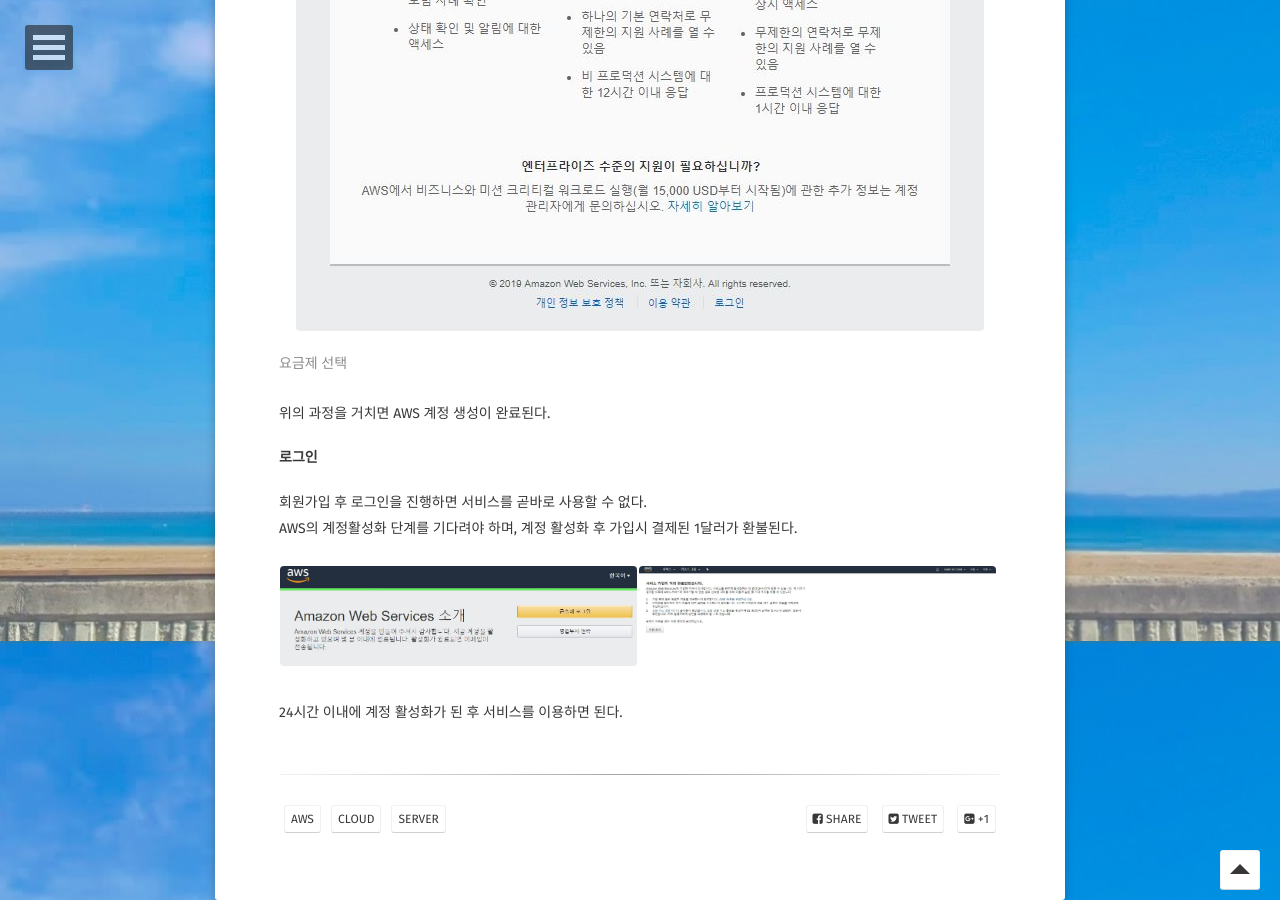
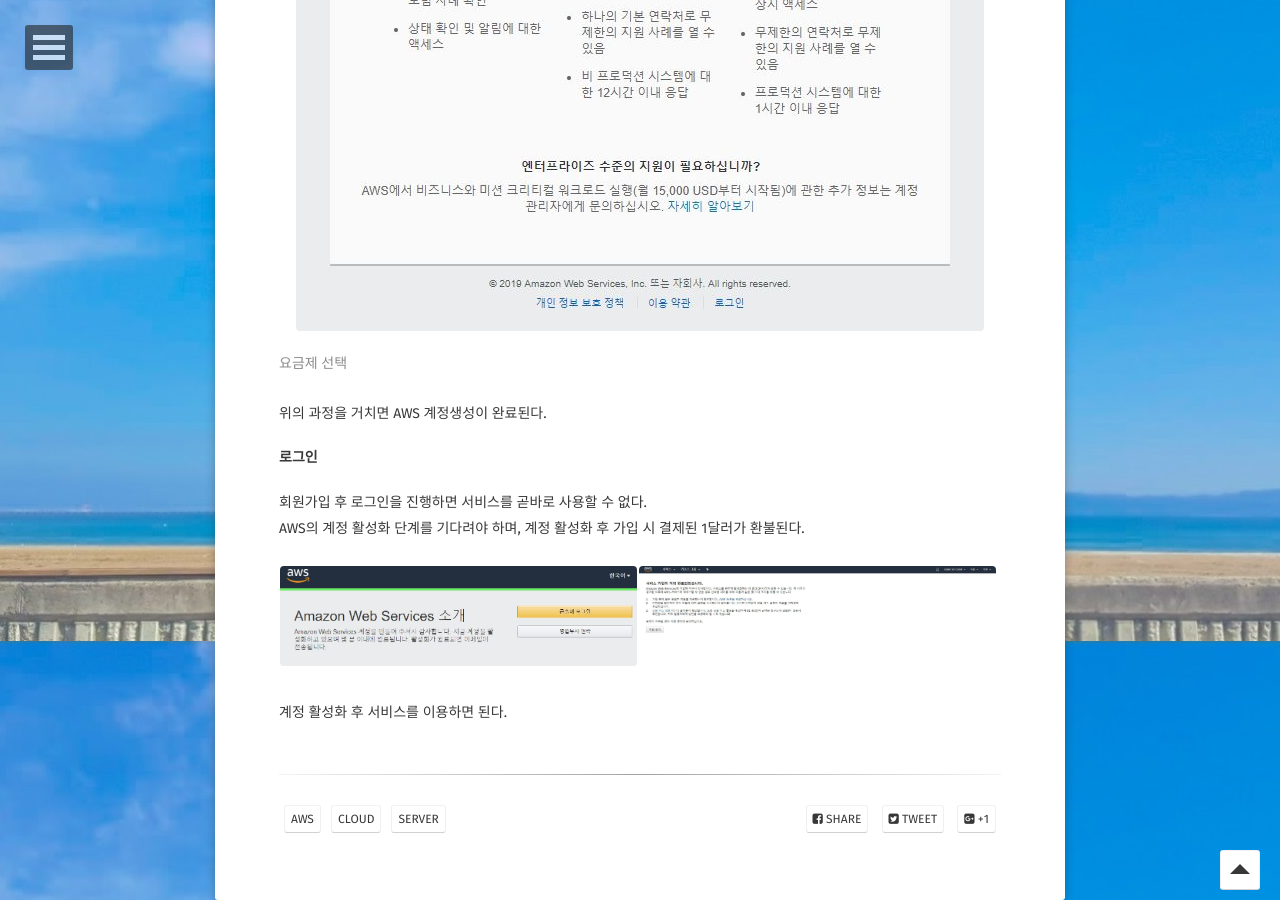
Before and after one commit to kangyechan/kangyechan.github.io, a Jekyll site: the page built from _posts/post/2019-01-02-aws-set-join.md, in a window 1280 px wide and 900 px high, scrolled down 3859 px. Built offline with Jekyll 4.4.1, drawn with Linux system fonts in a browser that asks for light colours; some web fonts are replaced; some of the changed text lies outside the part shown.

Commit message:
Update 2019-01-02-aws-set-join.md

```diff
--- a/_posts/post/2019-01-02-aws-set-join.md
+++ b/_posts/post/2019-01-02-aws-set-join.md
@@ -53,24 +53,24 @@ AWS Educate에듀케이션 계정이 필요없는 경우에는 사용하는 mail
 
 #### 요금제 선택
 
-사용할 요금제를 선택하게 되는데 가벼운 테스트는 1년 프리티어로 충분하므로
-무료 계정을 선택해 가입을 진행한다.
+사용할 요금제를 선택하게 되는데 가벼운 테스트는 무료계정으로 충분하기 때문에
+무료 계정을 선택한다.
 
 <figure>
   <a href="{{site.url}}/assets/img/post/aws_join/join_6.JPG"><img src="{{site.url}}/assets/img/post/aws_join/join_6.JPG"></a>
   <figcaption>요금제 선택</figcaption>
 </figure>
 
-위의 과정을 거치면 AWS 계정 생성이 완료된다.
+위의 과정을 거치면 AWS 계정생성이 완료된다.
 
 #### 로그인
 
 회원가입 후 로그인을 진행하면 서비스를 곧바로 사용할 수 없다.
-AWS의 계정활성화 단계를 기다려야 하며, 계정 활성화 후 가입시 결제된 1달러가 환불된다.
+AWS의 계정 활성화 단계를 기다려야 하며, 계정 활성화 후 가입 시 결제된 1달러가 환불된다.
 
 <figure class="half">
   <a href="{{site.url}}/assets/img/post/aws_join/join_7.JPG"><img src="{{site.url}}/assets/img/post/aws_join/join_7.JPG"></a>
 	<a href="{{site.url}}/assets/img/post/aws_join/join_8.JPG"><img src="{{site.url}}/assets/img/post/aws_join/join_8.JPG"></a>
 </figure>
 
-24시간 이내에 계정 활성화가 된 후 서비스를 이용하면 된다.
+계정 활성화 후 서비스를 이용하면 된다.
```
Also changed, not shown: other parts of _posts/post/2019-01-02-aws-set-join.md (+1 -1 lines).
